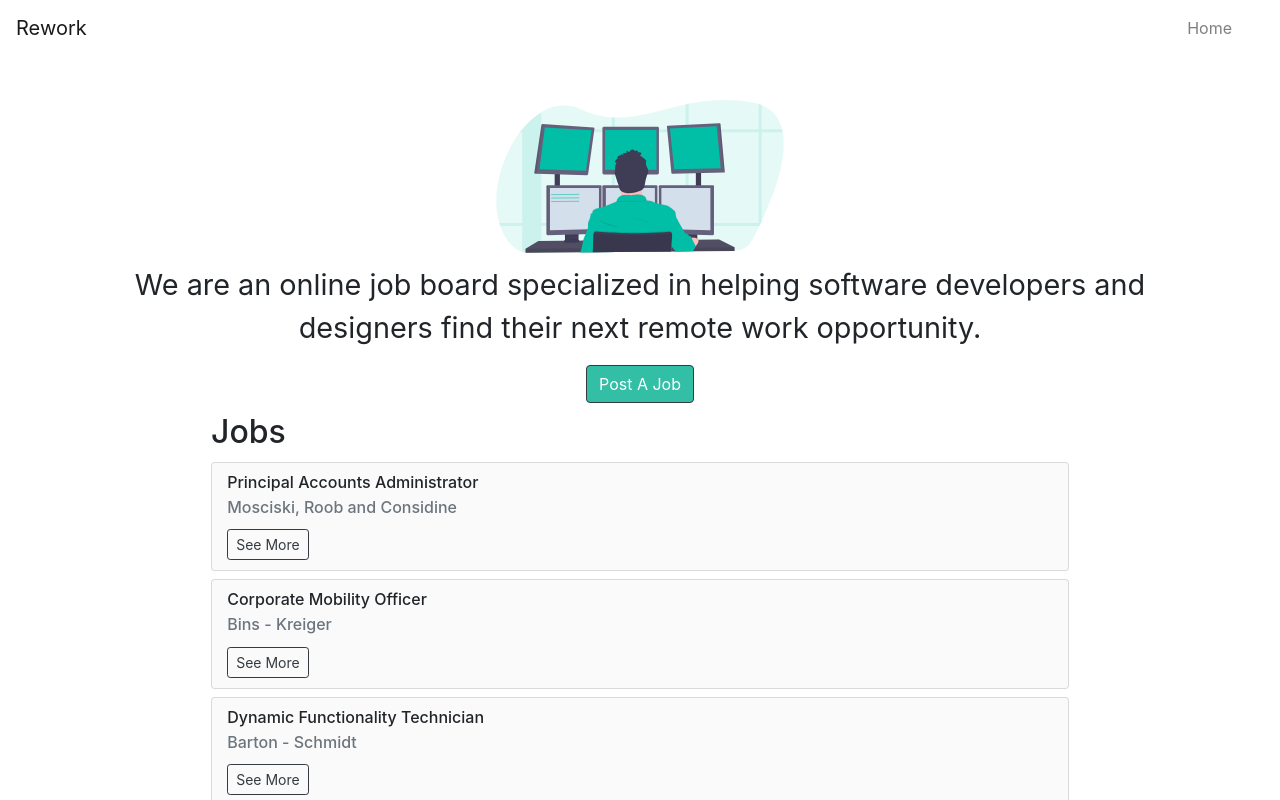
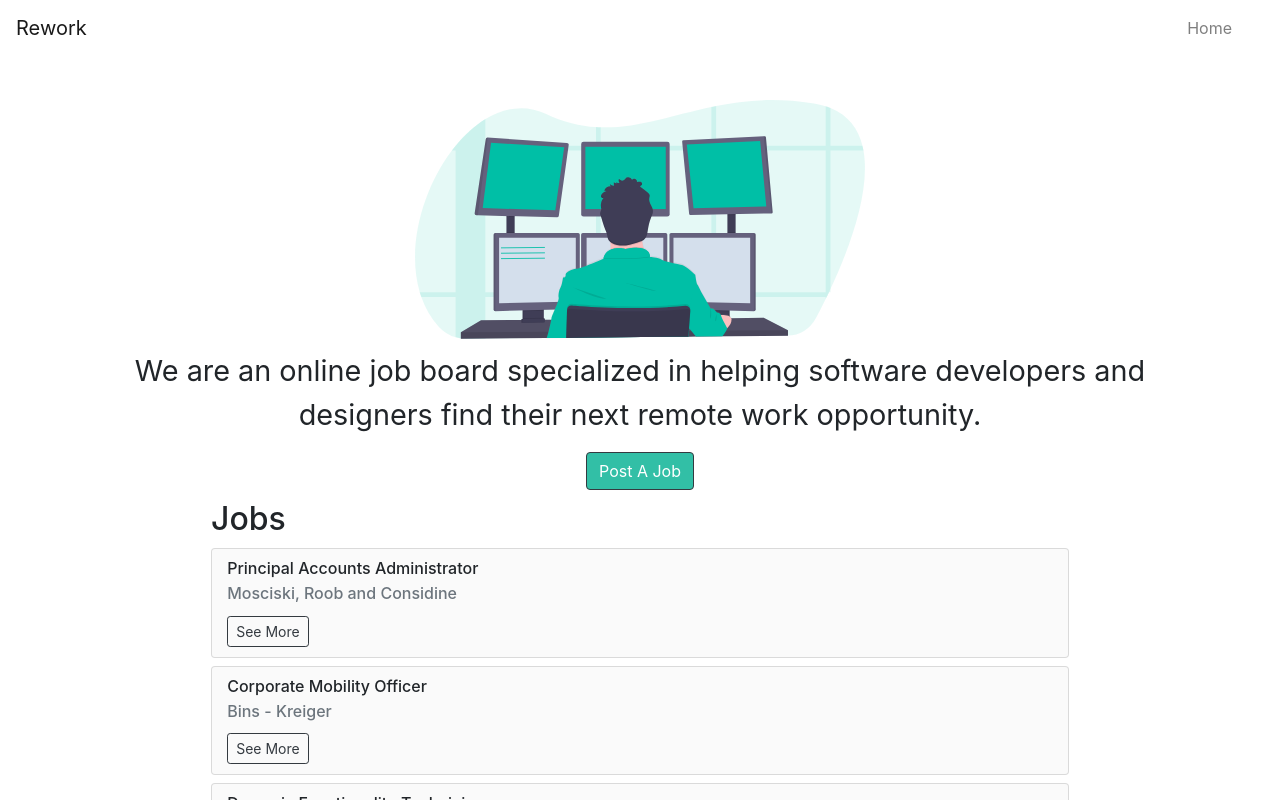
Before and after one commit to codentacos/remote-gig, a React (Create React App) app: page /home in a window 1280 px wide. Shown: the top 800 px of the page. Built offline with nearby package versions, Linux system fonts and the light colour scheme.

Commit message:
tweak height on image

```diff
--- a/src/Styles/app.scss
+++ b/src/Styles/app.scss
@@ -57,6 +57,7 @@
         max-height: 153px;
         width: 80%;
         @media (min-width: 768px) {
+            max-height: 100%;
             width: 450px;
         }
     }
```
